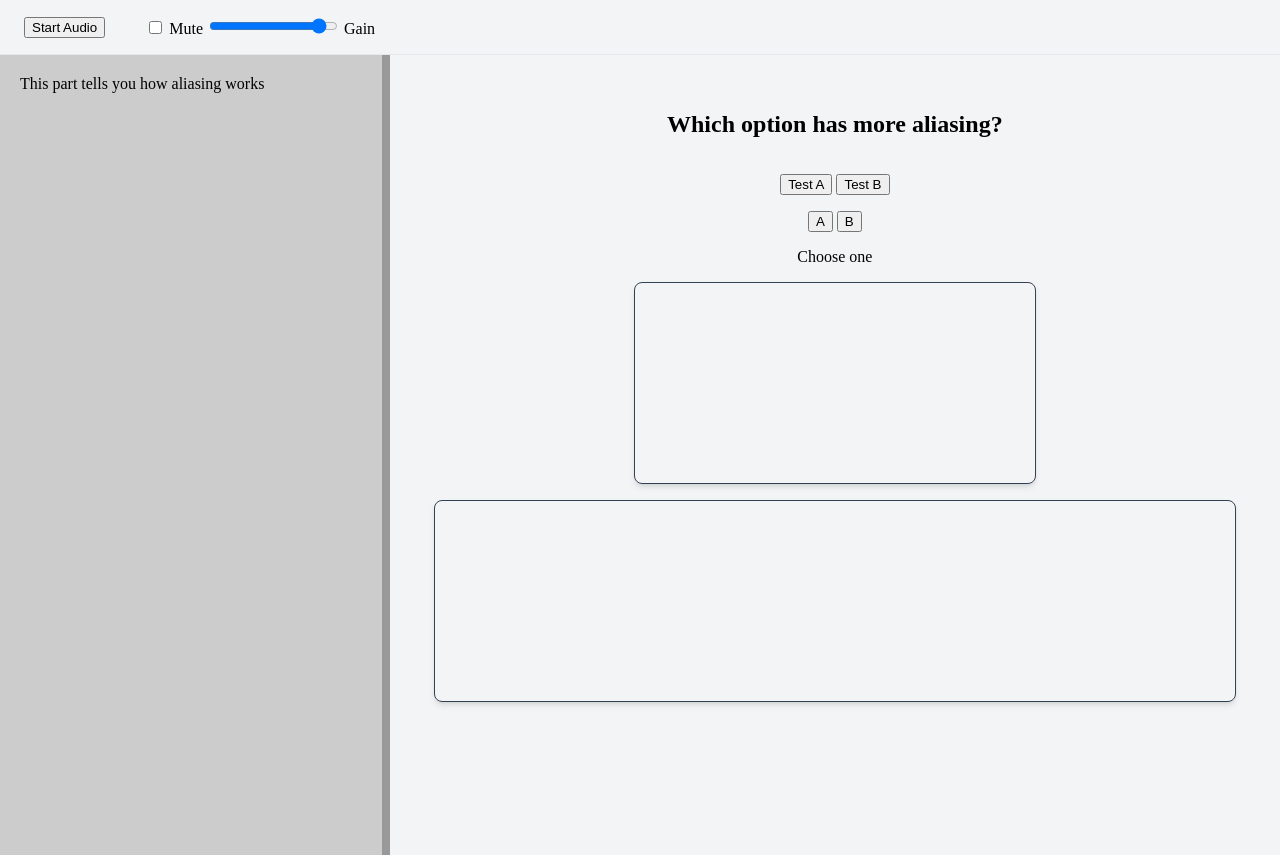
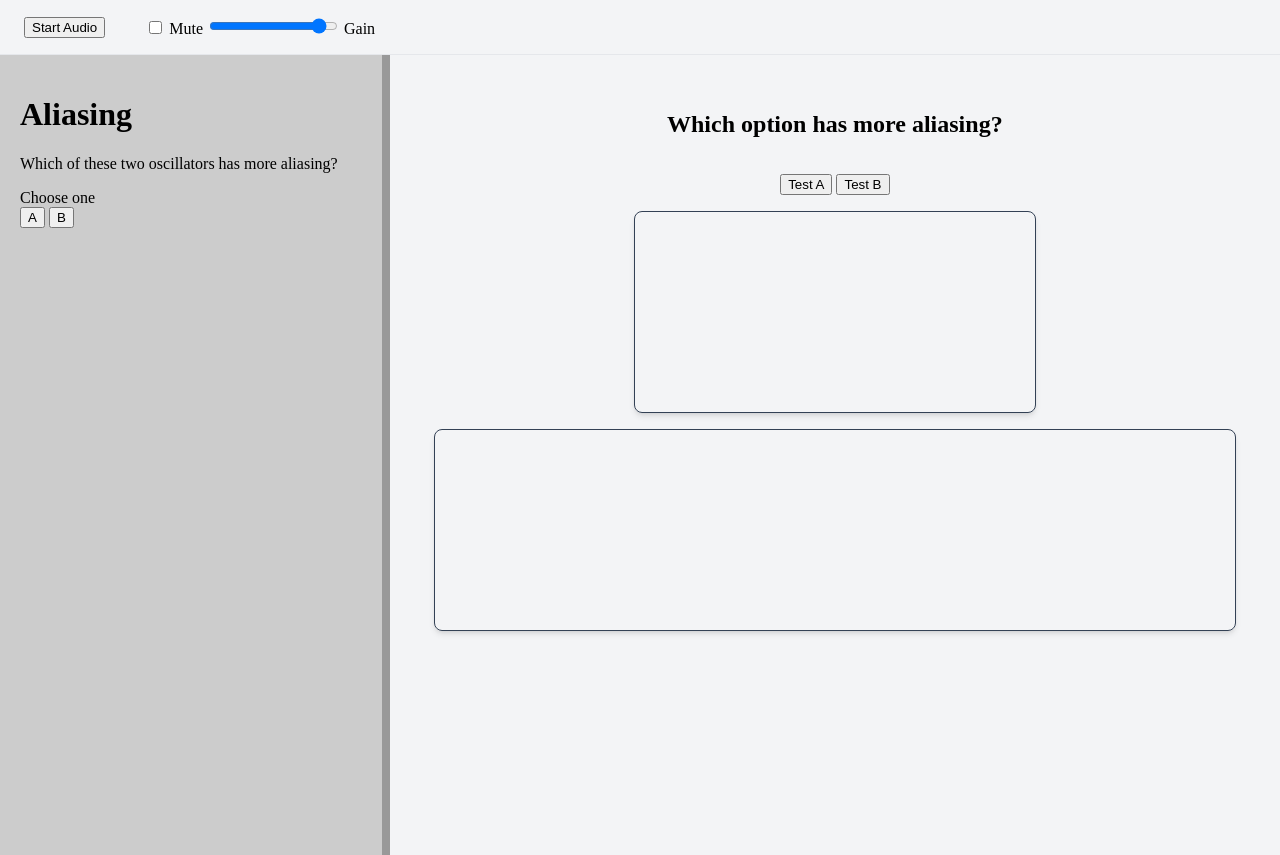
Before and after one commit to eetu-n/synth-school, a SvelteKit app: page /lessons/aliasing in a window 1280 px wide. Shown: the top 855 px of the page. Built offline with nearby package versions, Linux system fonts and the light colour scheme.

Commit message:
Move some stuff around, make vsplit a component instead of fixed layout

```diff
--- /dev/null
+++ b/src/lib/app.css
@@ -0,0 +1,8 @@
+.centered {
+    margin-top: 1rem;
+    display: flex;
+    flex-direction: column;
+    justify-content: center;
+    align-items: center;
+    gap: 1rem;
+}
--- a/src/routes/lessons/+layout.svelte
+++ b/src/lib/uiComponents/VSplitDiv.svelte
@@ -1,5 +1,7 @@
 <script lang="ts">
-    let { children } = $props();
+    import type { Snippet } from 'svelte';
+
+    let { leftSide, rightSide }: { leftSide: Snippet, rightSide: Snippet } = $props();
 
     let leftWidth = $state(30);
     let isDragging = $state(false);
@@ -15,10 +17,8 @@
     function onDrag(e: MouseEvent) {
         if (!isDragging) return;
 
-        // Use clientX relative to the window width for percentage
         const newWidth = (e.clientX / window.innerWidth) * 100;
 
-        // Clamp the width between 10% and 90%
         if (newWidth > 10 && newWidth < 90) {
             leftWidth = newWidth;
         }
@@ -29,7 +29,7 @@
 
 <div class="allContent" class:dragging={isDragging}>
   <div class="lessonContent" style="width: {leftWidth}%">
-    This part tells you how aliasing works
+      {@render leftSide()}
   </div>
 
   <div
@@ -41,7 +41,7 @@
   ></div>
 
   <div class="workspace" style="width: {100 - leftWidth}%">
-      {@render children()}
+      {@render rightSide()}
   </div>
 </div>
 
--- a/src/routes/+layout.svelte
+++ b/src/routes/+layout.svelte
@@ -1,4 +1,6 @@
 <script lang="ts">
+    import "$lib/app.css"
+
     import favicon from "$lib/assets/favicon.svg";
 
     import AudioContextManager from "$lib/audioFramework/AudioContextManager.svelte";
--- a/src/routes/lessons/aliasing/+page.svelte
+++ b/src/routes/lessons/aliasing/+page.svelte
@@ -3,6 +3,7 @@
     import { audioState } from '$lib/audioFramework/audioState.svelte';
     import Frequency from '$lib/analyzerComponents/Frequency.svelte';
     import Scope from '$lib/analyzerComponents/Scope.svelte';
+    import VSplitDiv from '$lib/uiComponents/VSplitDiv.svelte';
 
     var rightIsAliasing = $state(Math.random() < 0.5);
 
@@ -18,24 +19,14 @@
 
 </script>
 
-<style>
-    .centered {
-        margin-top: 1rem;
-        display: flex;
-        flex-direction: column;
-        justify-content: center;
-        align-items: center;
-        gap: 1rem;
-    }
-</style>
 
-<div class=centered>
-    <h2>Which option has more aliasing?</h2>
-    <FaustSawSelector output={audioState.masterWorklet} isRightAliasing={rightIsAliasing} />
-    <div>
-        <button onclick={() => setSelected('A')}>A</button>
-        <button onclick={() => setSelected('B')}>B</button>
-    </div>
+<VSplitDiv leftSide={leftSide} rightSide={rightSide} />
+
+{#snippet leftSide()}
+    <h1>Aliasing</h1>
+    <p>
+        Which of these two oscillators has more aliasing?
+    </p>
     {#if !selected }
         Choose one
     {:else if selected === 'A' && !rightIsAliasing}
@@ -45,7 +36,18 @@
     {:else}
         Wrong!
     {/if}
+    <div>
+        <button onclick={() => setSelected('A')}>A</button>
+        <button onclick={() => setSelected('B')}>B</button>
+    </div>
+{/snippet}
 
-    <Scope/>
-    <Frequency/>
-</div>
+{#snippet rightSide()}
+    <div class=centered>
+        <h2>Which option has more aliasing?</h2>
+        <FaustSawSelector output={audioState.masterWorklet} isRightAliasing={rightIsAliasing} />
+
+        <Scope/>
+        <Frequency/>
+    </div>
+{/snippet}
```
